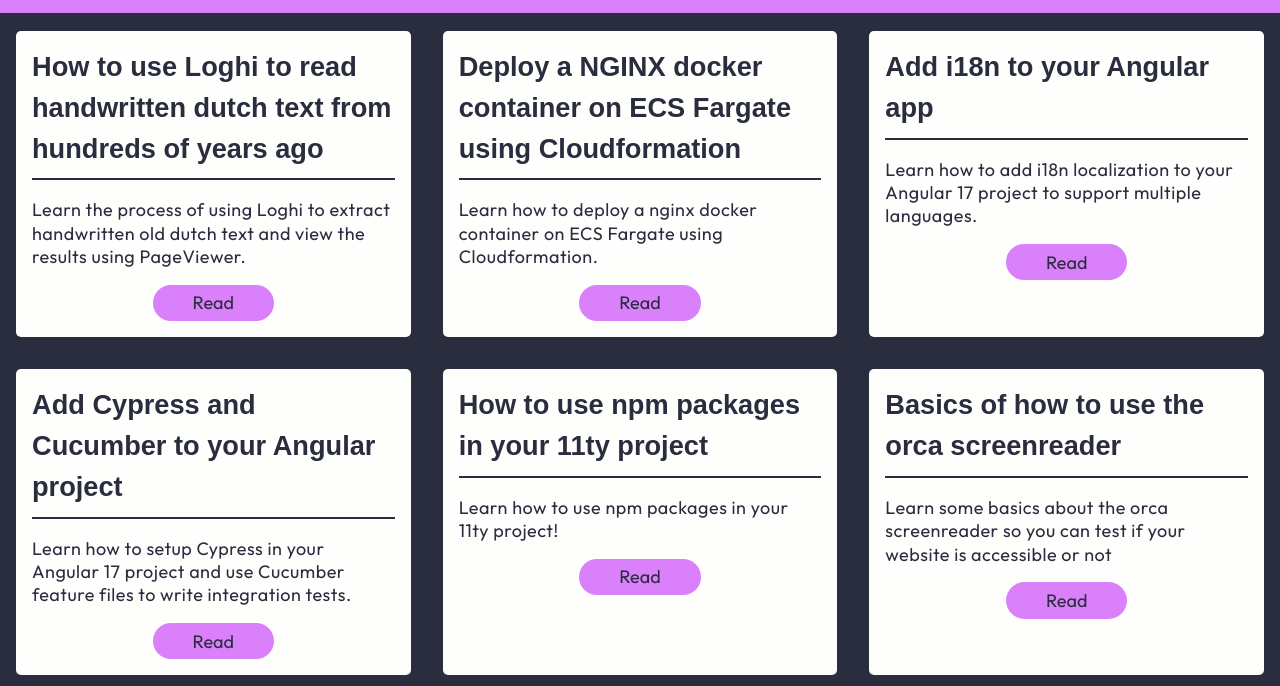
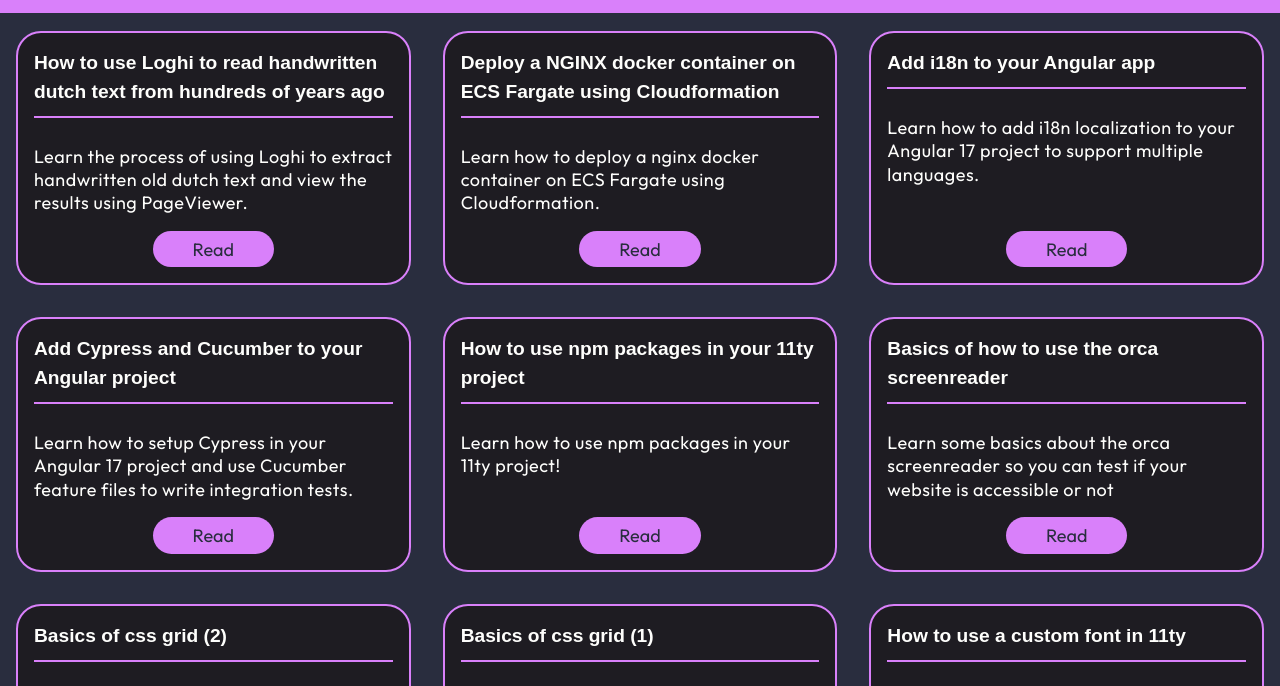
Before and after one commit to JanAbe/blog, an Eleventy site: page src/blog.njk in a window 1280 px wide. Shown: the part 67-753 px from the top of the page. Built offline with nearby package versions, Linux system fonts and the light colour scheme; Eleventy itself is replaced by a stand-in of ours; files that its build step writes are made by us from their sources.

Commit message:
Add favicon, change post colors

```diff
--- a/src/blog.njk
+++ b/src/blog.njk
@@ -10,8 +10,8 @@ title: "Blog"
         <li>
             <div class="card">
                 <a href="/posts/{{ item.data.name }}" class="card__title">{{ item.data.title }}</a>
-                <hr class="black-hr"/>
-                <p>{{ item.data.description }}</p>
+                <hr class="purple-hr"/>
+                <p class="grow">{{ item.data.description }}</p>
 
                 <div class="card__view-link__wrapper">
                   <a href="/posts/{{ item.data.name }}" class="card__view-link">Read</a>
--- a/src/css/blog.css
+++ b/src/css/blog.css
@@ -10,13 +10,16 @@
     list-style-type: none;
     padding: 0;
     margin-inline: 1rem;
-    grid-template-columns: 1fr 1fr;
+    grid-template-columns: 1fr;
 }
 
 .card {
-    background-color: var(--off-white);
-    color: var(--off-black);
-    border-radius: 5px;
+    display: flex;
+    flex-direction: column;
+    background-color: #1e1c22;
+    color: var(--off-white);
+    border: 2px solid var(--flat-purple);
+    border-radius: 25px;
     padding: 1rem;
     height: 100%;
 }
@@ -26,7 +29,7 @@
     font-weight: 600;
     font-size: 1.3rem;
     text-decoration: none;
-    color: var(--off-black);
+    color: var(--off-white);
 }
 
 .card__title:hover {
@@ -51,6 +54,22 @@
     text-align: center;
 }
 
+.card__view-link:hover {
+    opacity: .8;
+}
+
+.grow {
+    flex-grow: 1;
+}
+
+@media (min-width: 50em) {
+    .cards {
+        max-width: 80rem;
+        grid-template-columns: 1fr 1fr;
+        grid-auto-rows: 1fr;
+    }
+}
+
 @media (min-width:60em) {
     .cards {
         max-width: 80rem;
@@ -59,6 +78,6 @@
     }
 
     .card__title {
-        font-size: 1.7rem;
+        font-size: 1.2rem;
     }
 }
--- a/src/css/bundle.css
+++ b/src/css/bundle.css
@@ -98,6 +98,11 @@ header {
     width: 100%;
 }
 
+.purple-hr {
+    border: 1px solid var(--flat-purple);
+    width: 100%;
+}
+
 article {
     margin-bottom: 2rem;
 
@@ -108,6 +113,7 @@ article {
         img {
             position: absolute;
             bottom: 0;
+            left: 0;
         }
     }
 
--- a/src/index.njk
+++ b/src/index.njk
@@ -5,6 +5,7 @@
   <meta name="viewport"
         content="width=device-width, initial-scale=1.0">
   <link rel="stylesheet" href="/css/bundle.css">
+  <link rel="icon" type="image/x-icon" href="images/favicon.ico">
   <title>Jan Abe's Blog</title>
 </head>
 <body>
```
Also changed, not shown: src/images/favicon.ico (added).
